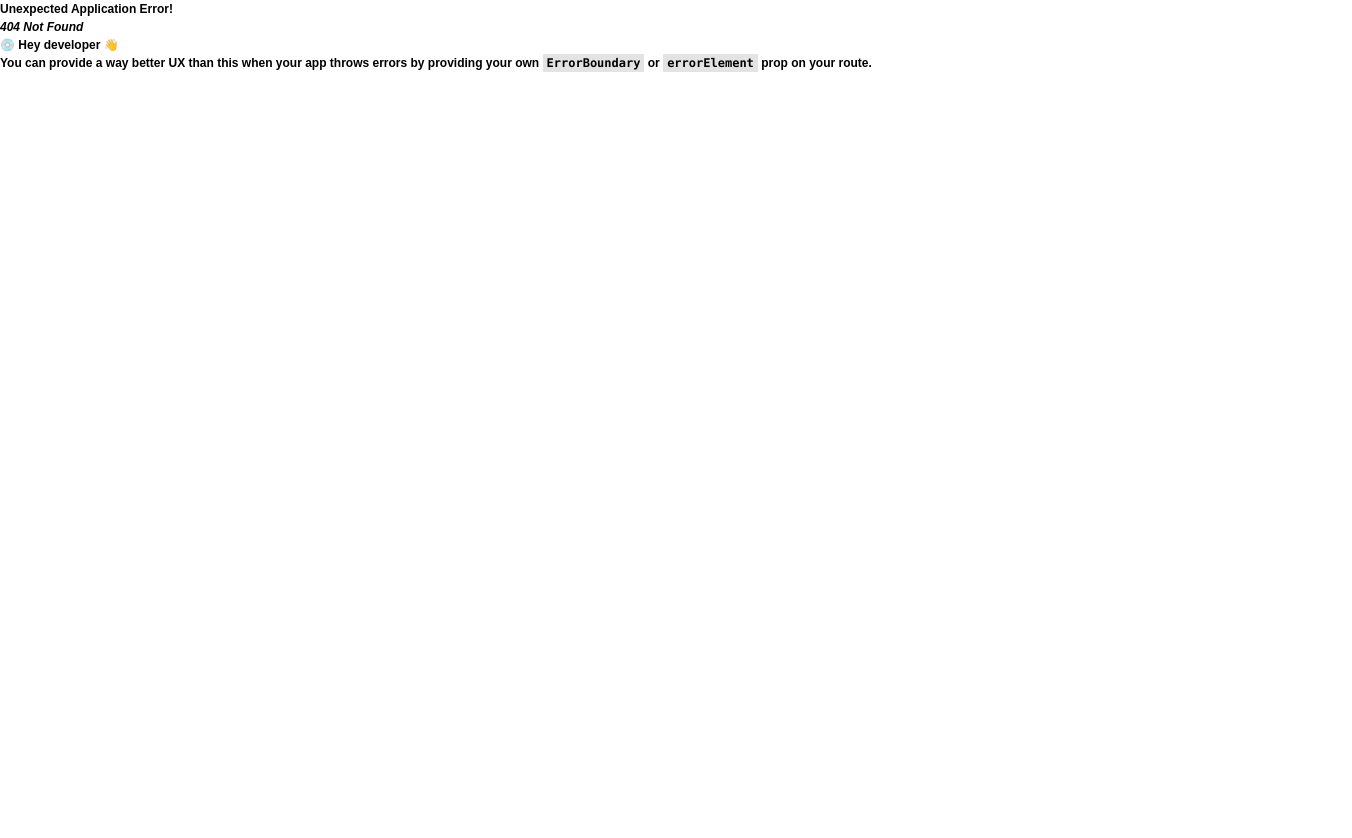
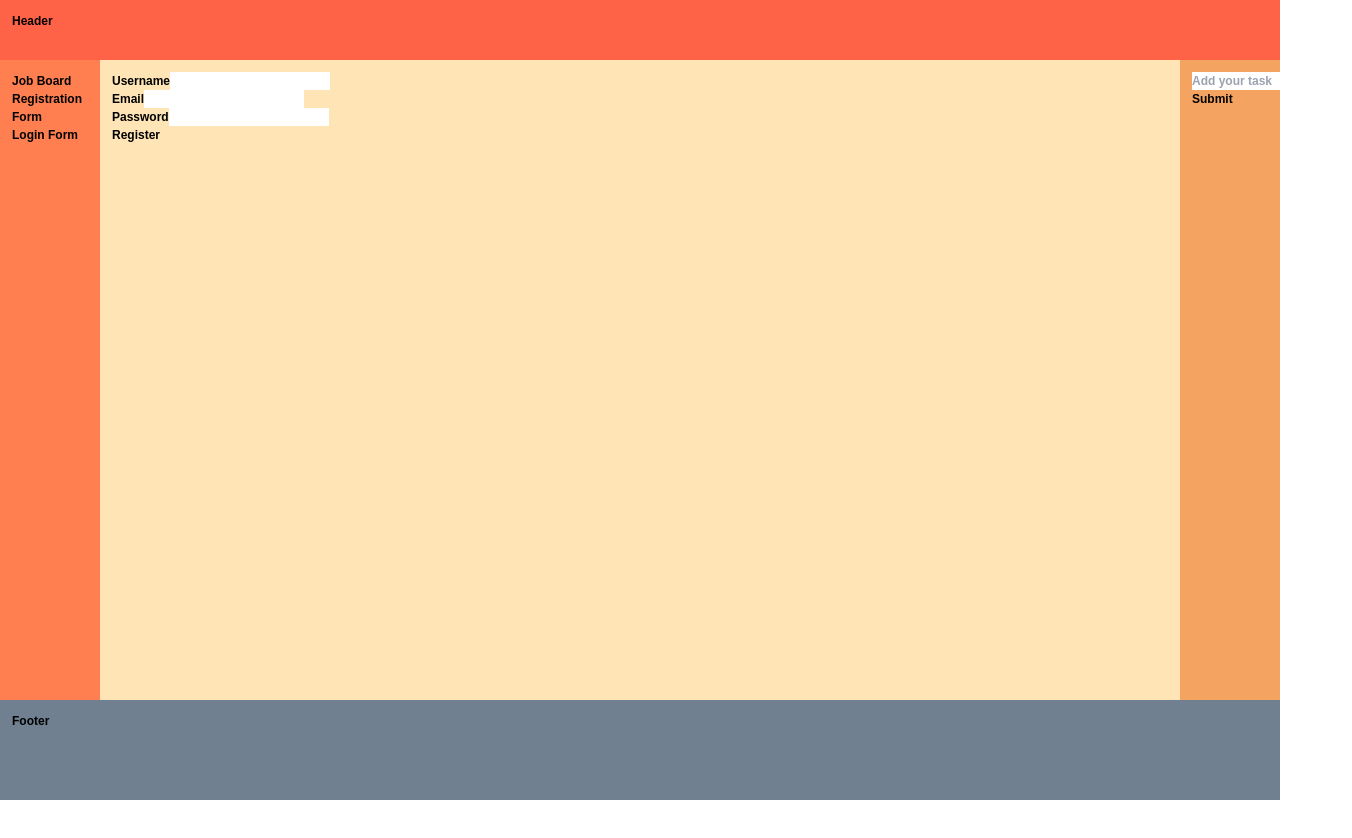
Before and after one commit to TheTranceMachine/job-search-platform, a React (Vite) app: page /registration in a window 1280 px wide. Before the commit this address had no page. Shown: the top 838 px of the page, 1352 px wide, since content can reach past the window. Before the commit the page ends 800 px from the top, so only its background shows below. Built offline with nearby package versions, Linux system fonts and the light colour scheme.

Commit message:
feature - registration and login form

```diff
--- a/package.json
+++ b/package.json
@@ -12,8 +12,10 @@
     "prettier-watch": "onchange 'src/**/*.jsx' -- prettier --write {{changed}}"
   },
   "dependencies": {
+    "axios": "^1.6.7",
     "react": "^18.2.0",
     "react-dom": "^18.2.0",
+    "react-redux": "^9.1.0",
     "react-router-dom": "^6.21.3"
   },
   "devDependencies": {
--- a/src/App.jsx
+++ b/src/App.jsx
@@ -1,8 +1,36 @@
+import { Link } from 'react-router-dom';
+import { Outlet, RouterProvider } from 'react-router-dom';
+import AppRoutes from './AppRoutes'
+import JobBoard from './components/JobBoard/JobBoard';
+import ToDoList from './components/ToDoList/ToDoList';
+
 function App() {
   return (
-    <div className="text-2xl center">
-      Testing Page
-    </div>
+    <>
+      <header>Header</header>
+      <div className="container">
+        <nav>
+          <ul>
+            <li>
+              <Link to="/job-board">Job Board</Link>
+            </li>
+            <li>
+              <Link to="/registration">Registration Form</Link>
+            </li>
+            <li>
+              <Link to="/login">Login Form</Link>
+            </li>
+          </ul>
+        </nav>
+        <main>
+          <Outlet />
+        </main>
+        <aside>
+          <ToDoList />
+        </aside>
+      </div>
+      <footer>Footer</footer>
+    </>
   )
 }
 
--- /dev/null
+++ b/src/components/LoginForm/LoginForm.jsx
@@ -0,0 +1,53 @@
+import { useRef, useState } from 'react';
+import axios from 'axios';
+
+function RegistrationForm() {
+    const [error, setError] = useState('');
+    const emailRef = useRef('');
+    const passwordRef = useRef('');
+
+    const handleChange = (event) => {
+        const value = event.target.value;
+        const name = event.target.name;
+        console.log(value);
+        console.log(name);
+    };
+
+    const handleOnSubmit = async () => {
+        const emailInput = emailRef.current.value;
+        const passwordInput = passwordRef.current.value;
+        // implement a call to cloud function with cloudant
+        try {
+            const response = await axios.post(`${process.env.AUTH_SERVICE_URL}/login`, { "email": emailInput, "password": passwordInput });
+            console.log(response);
+        } catch (e) {
+            console.log(e);
+        }
+    };
+
+    return (
+        <>
+            <div className="form_input">
+                <label for="email">Email</label>
+                <input
+                    name="email"
+                    value={emailRef.current.value}
+                    onChange={handleChange}
+                    ref={emailRef}
+                />
+            </div>
+            <div className="form_input">
+                <label for="password">Password</label>
+                <input
+                    name="password"
+                    value={passwordRef.current.value}
+                    onChange={handleChange}
+                    ref={passwordRef}
+                />
+            </div>
+            <button onClick={handleOnSubmit}>Login</button>
+        </>
+    );
+}
+
+export default RegistrationForm;
--- /dev/null
+++ b/src/components/RegistrationForm/RegistrationForm.jsx
@@ -0,0 +1,64 @@
+import { useRef, useState } from 'react';
+import axios from 'axios';
+
+function RegistrationForm() {
+    const [error, setError] = useState('');
+    const usernameRef = useRef('');
+    const emailRef = useRef('');
+    const passwordRef = useRef('');
+
+    const handleChange = (event) => {
+        const value = event.target.value;
+        const name = event.target.name;
+        console.log(value);
+        console.log(name);
+    };
+
+    const handleOnSubmit = async () => {
+        const userInput = usernameRef.current.value;
+        const emailInput = emailRef.current.value;
+        const passwordInput = passwordRef.current.value;
+        // implement a call to cloud function with cloudant
+        try {
+            const response = await axios.post('http://localhost:8080/register', { "name": userInput, "email": emailInput, "password": passwordInput });
+            console.log(response);
+        } catch (e) {
+            console.log(e);
+        }
+    };
+
+    return (
+        <>
+            <div className="form_input">
+                <label for="username">Username</label>
+                <input
+                    name="username"
+                    value={usernameRef.current.value}
+                    onChange={handleChange}
+                    ref={usernameRef}
+                />
+            </div>
+            <div className="form_input">
+                <label for="email">Email</label>
+                <input
+                    name="email"
+                    value={emailRef.current.value}
+                    onChange={handleChange}
+                    ref={emailRef}
+                />
+            </div>
+            <div className="form_input">
+                <label for="password">Password</label>
+                <input
+                    name="password"
+                    value={passwordRef.current.value}
+                    onChange={handleChange}
+                    ref={passwordRef}
+                />
+            </div>
+            <button onClick={handleOnSubmit}>Register</button>
+        </>
+    );
+}
+
+export default RegistrationForm;
--- a/src/index.css
+++ b/src/index.css
@@ -39,7 +39,7 @@ header {
   height: 60px;
 }
 nav, aside {
-  width: 100px;
+  width: 130px;
 }
 nav {
   background-color: coral;
```
Also changed, not shown: src/AppRoutes.jsx (+17 -10 lines), 2 other files (tests, documents, lock files or other folders).
